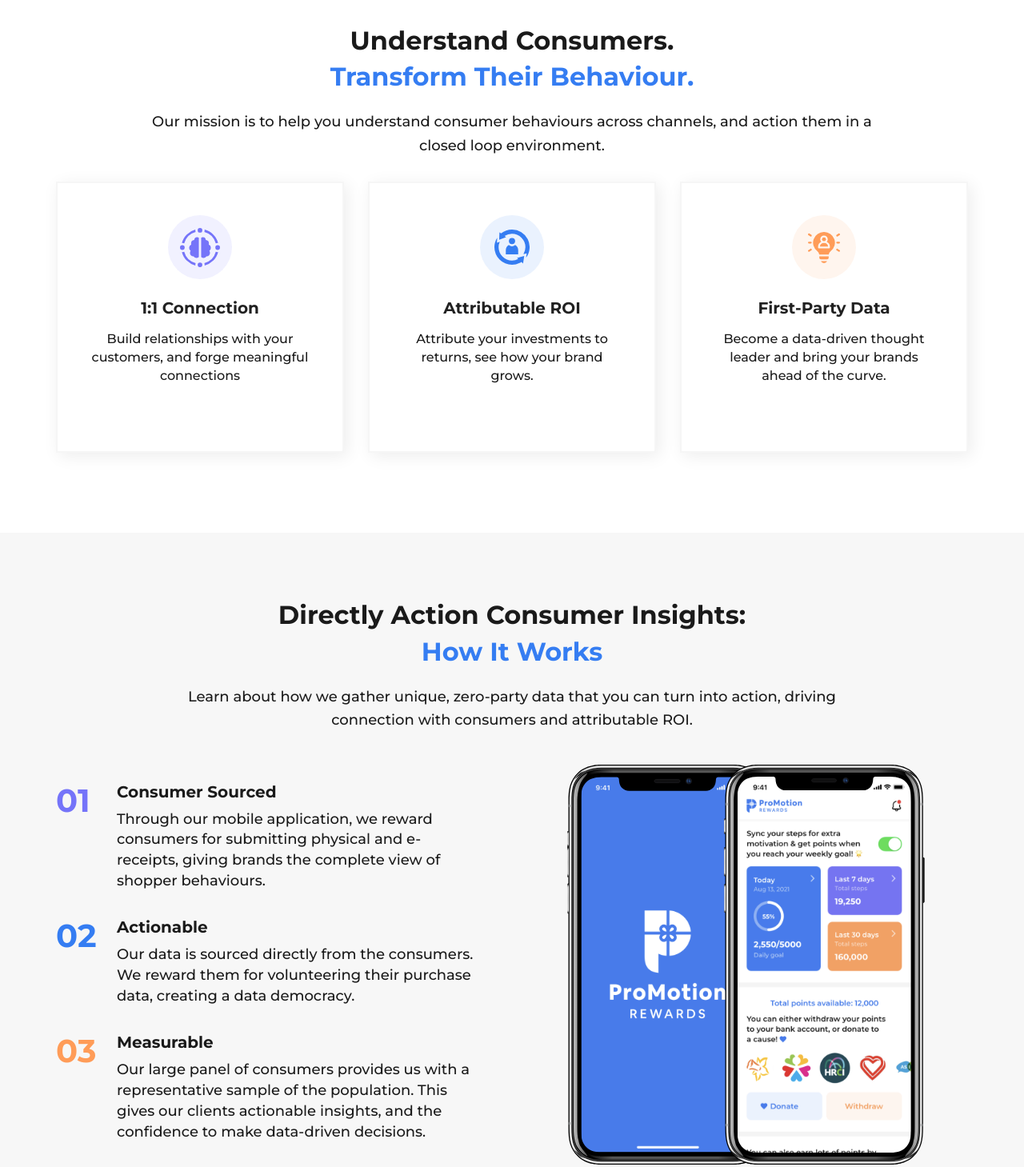
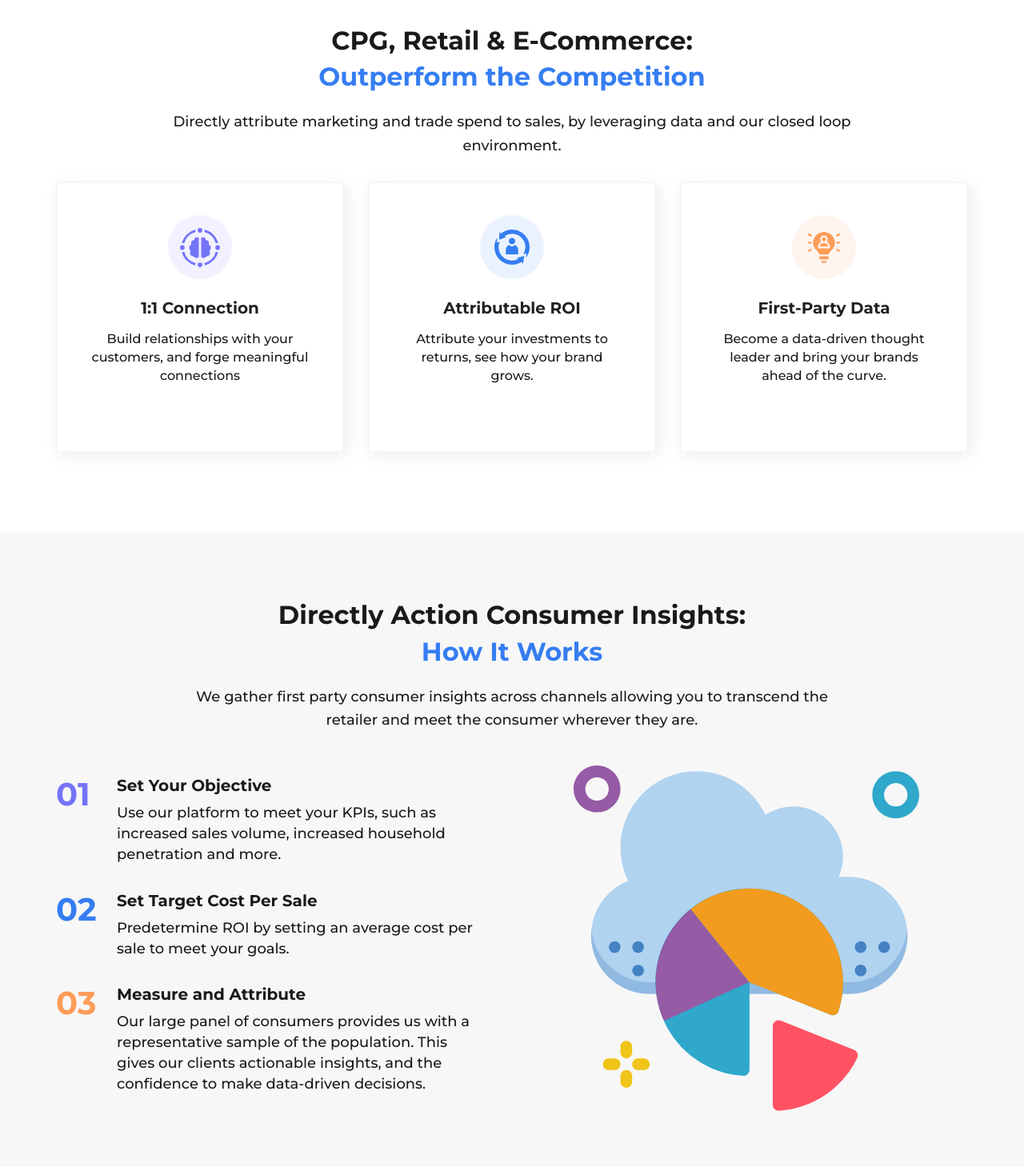
Before and after one commit to afolabib/Promotion.com, a plain HTML site: page index.html in a window 1280 px wide. Shown: the part 1040-2499 px from the top of the page at 80% size. Drawn offline with nearby package versions, Linux system fonts and the light colour scheme.

Commit message:
end of day 27th June

```diff
--- a/index.html
+++ b/index.html
@@ -91,8 +91,8 @@
                 <div class="item">
                     <div class="header-cover header-cover-style1 overlay background-cover" style="background-color:#000; background-image: url(img/bg/main-banner.jpg);">
                         <div class="cover-content  col-lg-8 mx-auto  col-center textCenter mt-5">
-                            <h1 class="cover-lg-heading text-color-white1 textCenter mb20 xs-mb10">Transform how you connect with consumers.</h1>
-                            <p class="cover-sub-heading text-color-white1 font_weight500 mb35 xs-mb20">Through verified first-party data learn more about consumers and communicate with them more effectively. </p>
+                            <h1 class="cover-lg-heading text-color-white1 textCenter mb20 xs-mb10">Understand and Transform <br>Consumer Behaviour</h1>
+                            <p class="cover-sub-heading text-color-white1 font_weight500 mb35 xs-mb20">Leverage first party consumer shopping data to transform consumer behaviour in a closed loop environment.  </p>
                             <a href="demo.html" class="btn btn-fill fill-education btn-rounded btn-large">Get Demo</a>
 
                         </div>
@@ -137,10 +137,10 @@
             <div class="container">
                 <div class="row">
                     <div class="col-md-10 mx-auto col-center textCenter mb30">
-                        <h2 class="heading mb15  fadeInUp">Understand Consumers. <br> <span class="text-blue">Transform Their Behaviour.</span>
+                        <h2 class="heading mb15  fadeInUp">CPG, Retail & E-Commerce:<br> <span class="text-blue">Outperform the Competition</span>
                         </h2>
 
-                        <p class="sub-heading-bottom  fadeInUp" data--delay="0.1s"> Our mission is to help you understand consumer behaviours across channels, and action them in a closed loop environment.</p>
+                        <p class="sub-heading-bottom  fadeInUp" data--delay="0.1s"> Directly attribute marketing and trade spend to sales, by leveraging data and our closed loop environment.</p>
                     </div>
                 </div>
 
@@ -188,8 +188,7 @@
                         <h2 class="heading mb15  fadeInUp">Directly Action Consumer Insights: <br class="br">
                             <span class="text-blue">How It Works</span>
                         </h2>
-                        <p class="sub-heading-bottom  fadeInUp" data--delay="0.1s"> Learn about how we gather unique, zero-party data that you can turn into action, driving
-                            connection with consumers and attributable ROI.
+                        <p class="sub-heading-bottom  fadeInUp" data--delay="0.1s"> We gather first party consumer insights across channels allowing you to transcend the retailer and meet the consumer wherever they are.
                         </p>
                     </div>
                 </div>
@@ -199,8 +198,8 @@
                             <div class="media">
                                 <h1 class="t1 mr-4 mb-2">01</h1>
                                 <div class="media-body">
-                                    <h5 class="mt-0 mb-2">Consumer Sourced</h5>
-                                    <p>Through our mobile application, we reward consumers for submitting physical and e-receipts, giving brands the complete view of shopper behaviours.</p>
+                                    <h5 class="mt-0 mb-2">Set Your Objective</h5>
+                                    <p>Use our platform to meet your KPIs, such as increased sales volume, increased household penetration and more. </p>
                                 </div>
                             </div>
                         </div>
@@ -208,8 +207,8 @@
                             <div class="media">
                                 <h1 class="t2 mr-4 mb-2">02</h1>
                                 <div class="media-body">
-                                    <h5 class="mt-0 mb-2">Actionable </h5>
-                                    <p>Our data is sourced directly from the consumers. We reward them for volunteering their purchase data, creating a data democracy. </p>
+                                    <h5 class="mt-0 mb-2">Set Target Cost Per Sale </h5>
+                                    <p>Predetermine ROI by setting an average cost per sale to meet your goals.</p>
                                 </div>
                             </div>
                         </div>
@@ -217,14 +216,14 @@
                             <div class="media">
                                 <h1 class="t3 mr-4 mb-2">03</h1>
                                 <div class="media-body">
-                                    <h5 class="mt-0 mb-2">Measurable</h5>
+                                    <h5 class="mt-0 mb-2">Measure and Attribute</h5>
                                     <p>Our large panel of consumers provides us with a representative sample of the population. This gives our clients actionable insights, and the confidence to make data-driven decisions. </p>
                                 </div>
                             </div>
                         </div>
                     </div>
                     <div class="col-lg-6  align-self-center text-center mt-4 mt-lg-0">
-                        <img class="img-fluid" src="img/others/m1.png">
+                        <img class="img-fluid" src="img/aa.svg">
                     </div>
                 </div>
             </div>
```
Also changed, not shown: img/Picture 1.png (added), img/Picture 1.svg (added), img/aa.svg (added).
